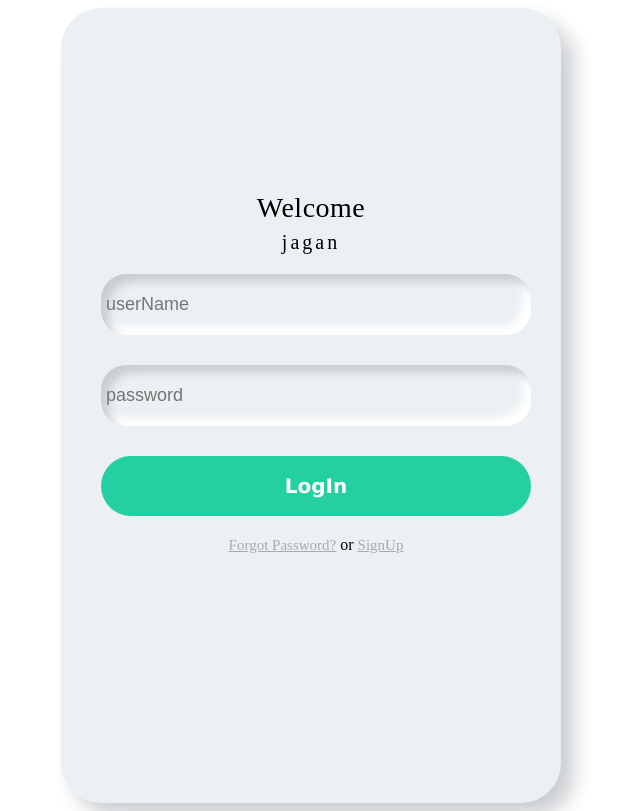
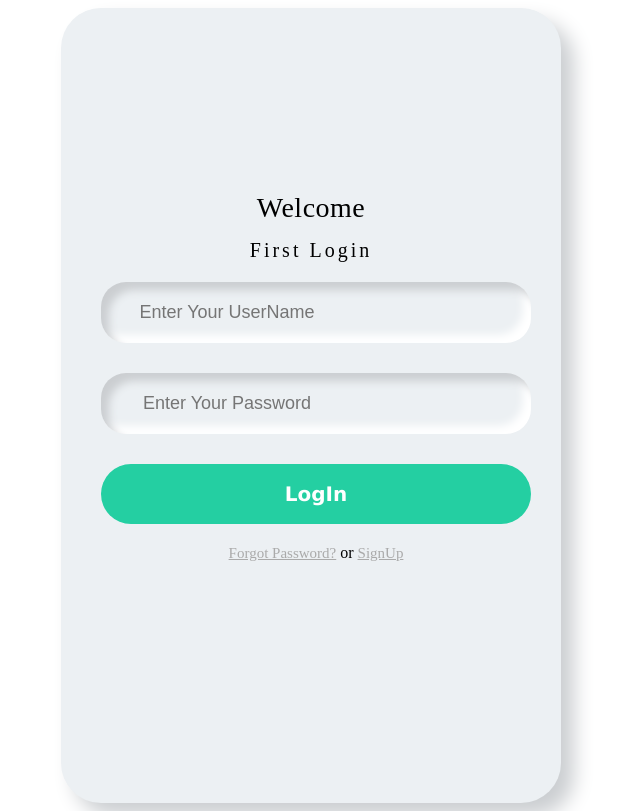
Before and after one commit to jaganiOS222/Login, a plain HTML site: page index.html in a window 1280 px wide. Shown: the whole page, without its empty margins (329-969 px from the left). Drawn offline with Linux system fonts and the light colour scheme.

Commit message:
changing icons

```diff
--- a/index.html
+++ b/index.html
@@ -9,10 +9,10 @@
 <div class="login-div">
 <div class="logo"></div>
 <div class="title">Welcome</div>
-<div class="sub-title">jagan</div>
+<div class="sub-title">First Login</div>
 <div class="fields">
-<div class="username"> <input type="userName" class="user-input" placeholder="userName"></div>
-<div class="password"> <input type="passWord" class="password-input" placeholder="password"></div>
+<div class="username"> <input type="userName" class="user-input" placeholder="  Enter Your UserName"></div>
+<div class="password"> <input type="passWord" class="password-input" placeholder="  Enter Your Password"></div>
 <div>
 <button class="signin-button">LogIn</button>
 <div class="link">
--- a/style.css
+++ b/style.css
@@ -1,7 +1,7 @@
 .login-div {
   width: 430px;
-  margin: 0 auto;
   height: 700px;
+  margin: auto;
   padding: 60px 35px 35px 35px;
   border-radius: 40px;
   background: #ecf0f3;
@@ -35,7 +35,7 @@
 .sub-title {
     text-align: center;
     font-size: 20px;
-    padding-top: 7px;
+    padding-top: 15px;
     letter-spacing: 3px;
 }
 .fields {
@@ -43,6 +43,7 @@
 padding: 20px 5px 5px 5px;
 }
 .fields input {
+    text-align:  center;
     border: none;
     outline: navy;
     background: none;
```
Also changed, not shown: images/login.png.
